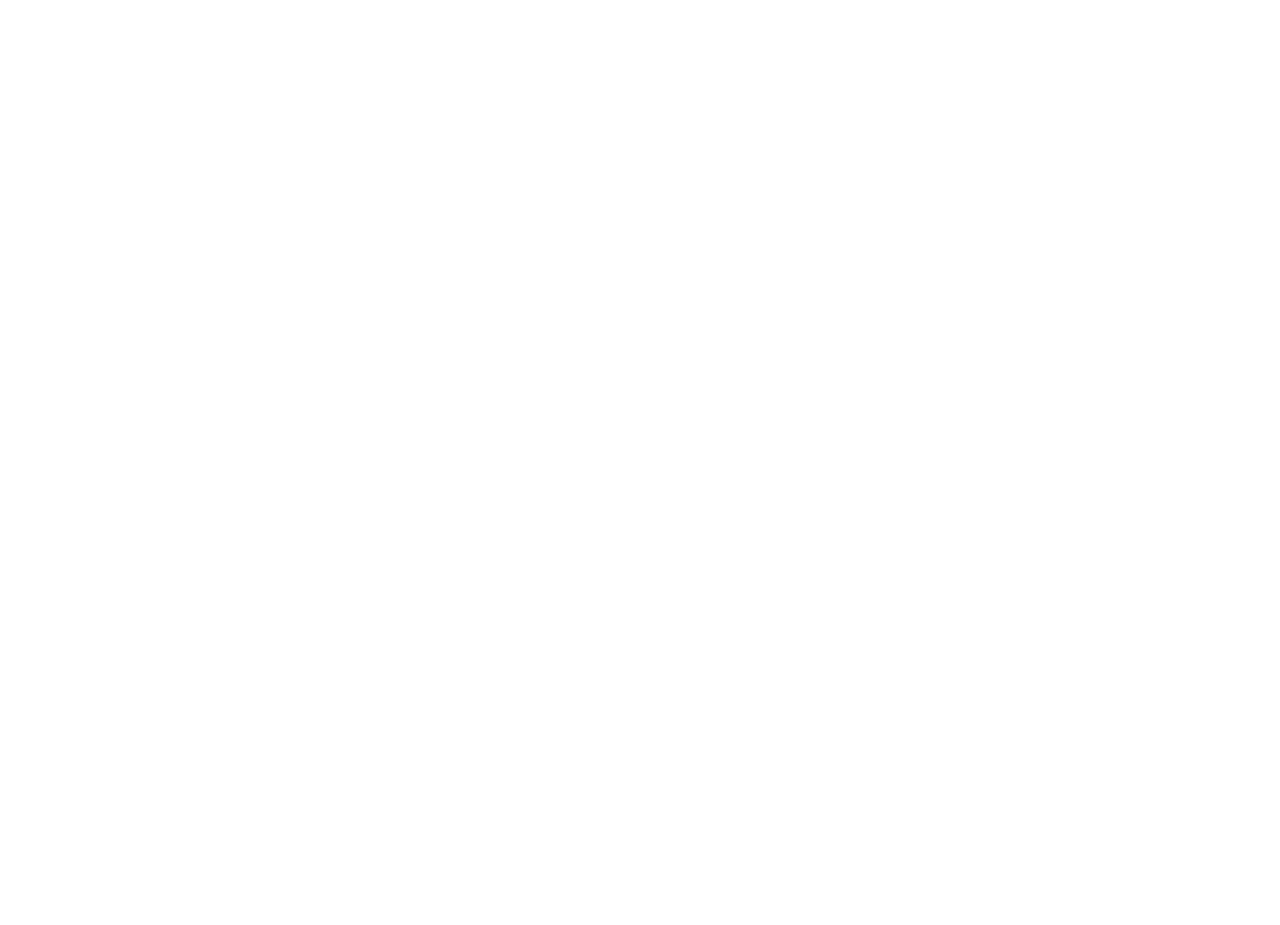
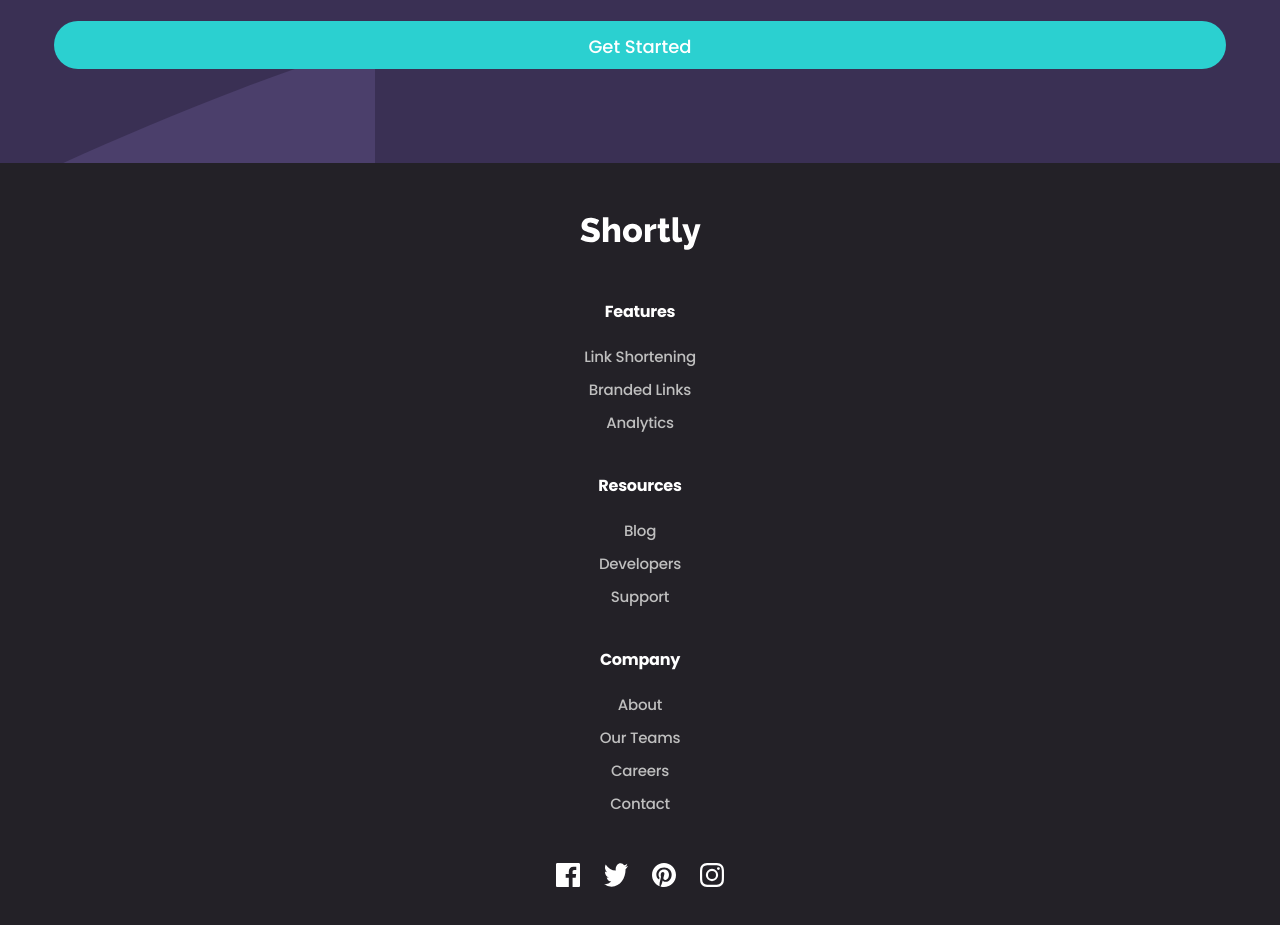
Before and after one commit to Mikoyzskie/fm-url-shortener, a Next.js app: page / in a window 1280 px wide. Shown: the part 1081-2006 px from the top of the page. Before the commit the page ends 944 px from the top, so only its background shows below. Built offline with nearby package versions, Linux system fonts and the light colour scheme.

Commit message:
added footer element

```diff
--- a/src/app/layout.tsx
+++ b/src/app/layout.tsx
@@ -2,6 +2,7 @@ import type { Metadata } from "next";
 import { Poppins } from "next/font/google";
 import "./globals.css";
 import Header from "@/components/Header"
+import Footer from "@/components/Footer";
 
 const inter = Poppins({ subsets: ["latin"], weight: ["500", "700"] });
 
@@ -17,9 +18,12 @@ export default function RootLayout({
 }>) {
   return (
     <html lang="en">
-      <body className={`${inter.className} px-6 pt-10`}>
+      <body className={`${inter.className} pt-10`}>
         <Header />
-        {children}
+        <div className="px-6">
+          {children}
+        </div>
+        <Footer />
       </body>
     </html>
   );
--- a/src/app/page.tsx
+++ b/src/app/page.tsx
@@ -3,6 +3,7 @@ import Button from "@/components/Button"
 
 export default function Home() {
   return (
+    <>
       <main>
         <div className="overflow-hidden pb-[37px]">
           <Image
@@ -35,6 +36,8 @@ export default function Home() {
           <input type="text" className="py-[6px] px-[16px] leading-[36px] tracking-[#0.12px] relative z-10 w-full rounded-[5px]" placeholder="Shorten a link here..." />
           <button className="text-lg text-white leading-[27px] font-bold rounded-[5px] relative z-10 w-full py-[10px] bg-[#2BD0D0]">Shorten It!</button>
         </div>
+
       </main>
+    </>
   );
 }
--- /dev/null
+++ b/src/components/Footer.tsx
@@ -0,0 +1,78 @@
+import React from 'react'
+import Image from "next/image"
+import Button from './Button'
+
+export default function Footer() {
+
+    const socials = ["facebook", "twitter", "pinterest", "instagram"]
+
+    return (
+        <>
+            <div className="bg-[#3A3054] text-white relative">
+                <Image
+                    src={"/bg-boost-mobile.svg"}
+                    alt="pattern background"
+                    height={300}
+                    width={375}
+                />
+                <div className='absolute inset-0 flex flex-col items-center justify-center gap-4'>
+                    <h2 className='font-bold text-[28px] leading-[48px] -tracking-[0.7px]'>Boost your links today</h2>
+                    <div className='w-full px-[54px]'>
+                        <Button text='Get Started' />
+                    </div>
+                </div>
+            </div>
+            <footer className='bg-[#232127] text-white px-6 flex flex-col items-center pt-[54px] pb-14'>
+                <Image
+                    src={"/footer-logo.svg"}
+                    alt='shortly logo'
+                    height={33}
+                    width={121}
+                    className='mb-[50px]'
+                />
+                <div className='flex flex-col gap-10 pb-12'>
+                    <div className='flex flex-col gap-[22px]'>
+                        <h3 className='text-center font-bold leading-[23px] -tracking-[0.25px]'>Features</h3>
+                        <div className='flex flex-col gap-[10px] text-center text-[#BFBFBF] text-[15px] font-medium -tracking-[0.23px] leading-[23px]'>
+                            <p>Link Shortening</p>
+                            <p>Branded Links</p>
+                            <p>Analytics</p>
+                        </div>
+                    </div>
+                    <div className='flex flex-col gap-[22px]'>
+                        <h3 className='text-center font-bold leading-[23px] -tracking-[0.25px]'>Resources</h3>
+                        <div className='flex flex-col gap-[10px] text-center text-[#BFBFBF] text-[15px] font-medium -tracking-[0.23px] leading-[23px]'>
+                            <p>Blog</p>
+                            <p>Developers</p>
+                            <p>Support</p>
+                        </div>
+                    </div>
+                    <div className='flex flex-col gap-[22px]'>
+                        <h3 className='text-center font-bold leading-[23px] -tracking-[0.25px]'>Company</h3>
+                        <div className='flex flex-col gap-[10px] text-center text-[#BFBFBF] text-[15px] font-medium -tracking-[0.23px] leading-[23px]'>
+                            <p>About</p>
+                            <p>Our Teams</p>
+                            <p>Careers</p>
+                            <p>Contact</p>
+                        </div>
+                    </div>
+                </div>
+                <div className='flex gap-6'>
+                    {
+                        socials.map((social: string, index: number) => {
+                            return (
+                                <Image
+                                    src={`/icon-${social}.svg`}
+                                    alt={`${social} logo`}
+                                    height={24}
+                                    width={24}
+                                    key={index}
+                                />
+                            )
+                        })
+                    }
+                </div>
+            </footer>
+        </>
+    )
+}
--- a/src/components/Header.tsx
+++ b/src/components/Header.tsx
@@ -11,7 +11,7 @@ export default function Header() {
     const [show, setShow] = useState(false)
 
     return (
-        <header className='flex flex-row justify-between items-center relative pb-[23px]'>
+        <header className='flex flex-row justify-between items-center relative pb-[23px] px-6'>
             <Image
                 src={"/logo.svg"}
                 alt='shortly logo'
```
Also changed, not shown: public/footer-logo.svg (added). Lines whose indentation alone changed are shown as unchanged.
